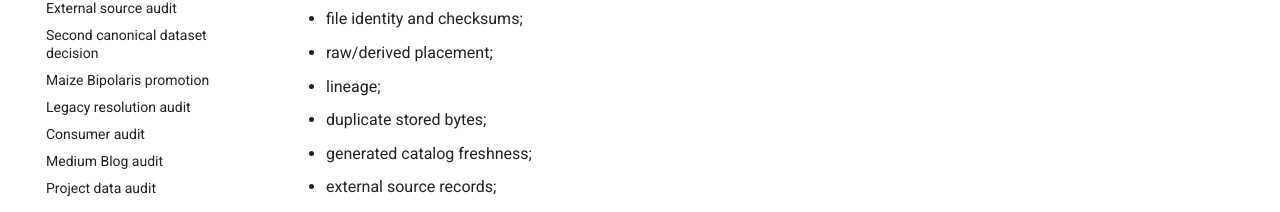
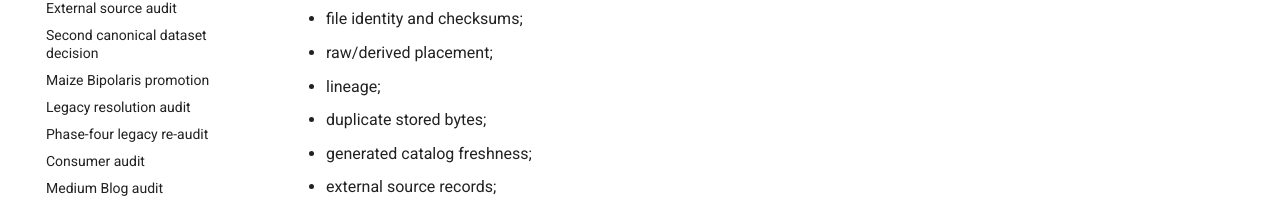
Before and after one commit to DiogoRibeiro7/data, an MkDocs documentation site: the page built from docs/index.md, in a window 1280 px wide and 900 px high, scrolled down 572 px. Shown: the part 674-886 px from the top of the window. Built offline with MkDocs 1.6.1 and Material for MkDocs 9.7.7, drawn with Linux system fonts in a browser that asks for light colours; comment, search, counter and statistics services are not loaded.

Commit message:
docs: link phase four legacy re-audit

```diff
--- a/mkdocs.yml
+++ b/mkdocs.yml
@@ -61,6 +61,7 @@ nav:
       - Second canonical dataset decision: migrations/SECOND_CANONICAL_DATASET_2026-10-02.md
       - Maize Bipolaris promotion: migrations/MAIZE_BIPOLARIS_PROMOTION_2026-10-03.md
       - Legacy resolution audit: migrations/LEGACY_RESOLUTION.md
+      - Phase-four legacy re-audit: migrations/LEGACY_REAUDIT_2026-10-03.md
       - Consumer audit: migrations/CONSUMER_AUDIT.md
       - Medium Blog audit: migrations/MEDIUM_BLOG_DATA.md
       - Project data audit: migrations/PROJECT_DATA_AUDIT.md
```
